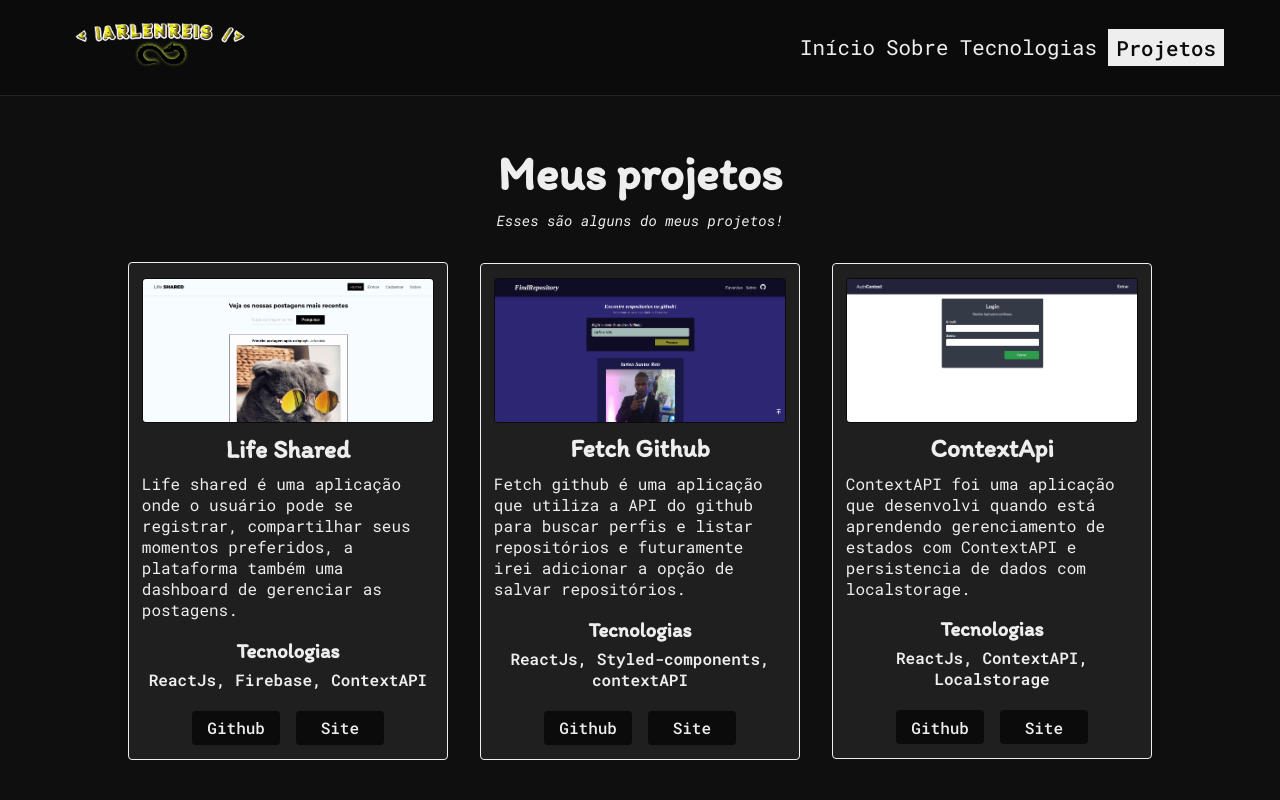
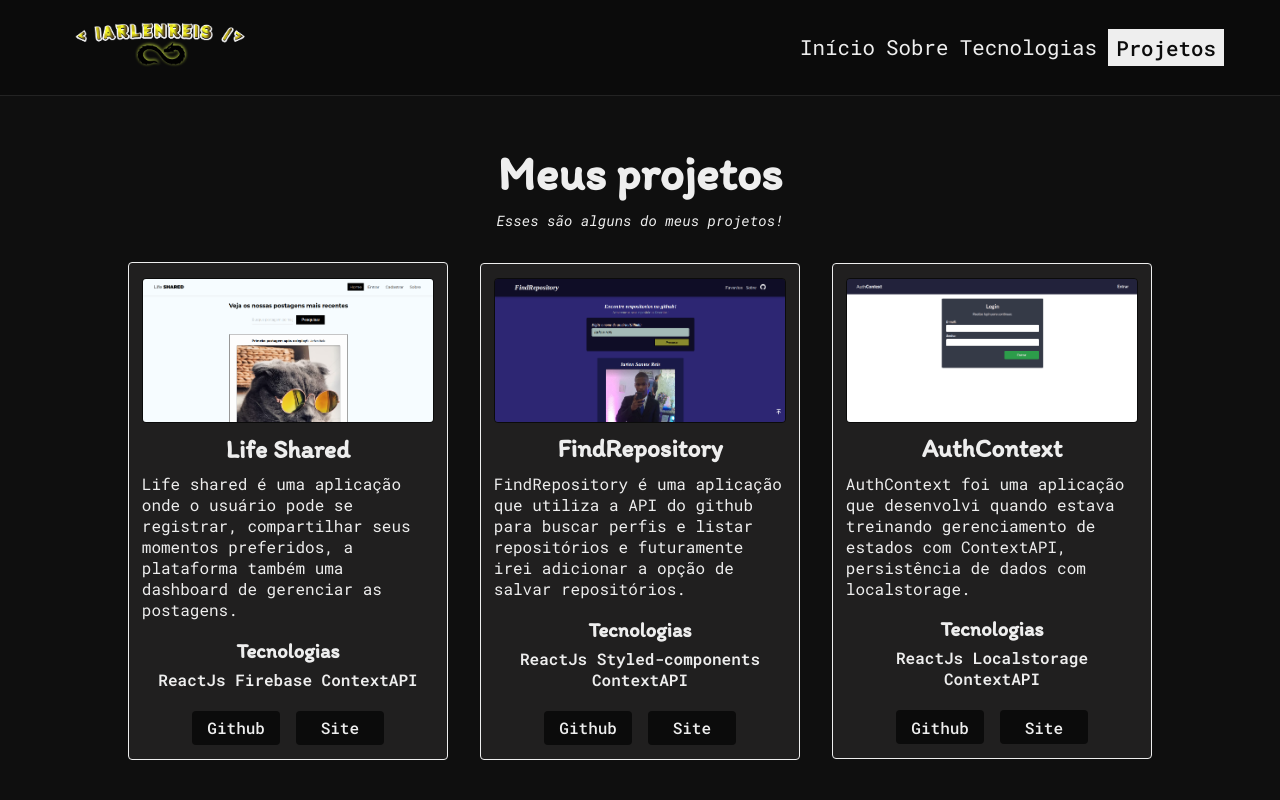
Before and after one commit to iarlen-reis/Meu-Portfolio, a React (Vite) app: page /projetos in a window 1280 px wide. Shown: the top 800 px of the page. Built offline with nearby package versions, Linux system fonts and the light colour scheme.

Commit message:
Refatorando componente de ProjectCard.

```diff
--- a/src/Pages/Project/Project.jsx
+++ b/src/Pages/Project/Project.jsx
@@ -9,6 +9,10 @@ import {
 
 import ProjectCard from "../../components/ProjectCard/ProjectCard";
 
+import LifeSharedImage from "/projects/image-life-shared.png";
+import FetchGithubImage from "/projects/image-fetch-github.png";
+import contextApiImage from "/projects/image-context-api.png";
+
 const Project = () => {
   return (
     <ProjectStyledContainer>
@@ -18,7 +22,36 @@ const Project = () => {
           <p>Esses são alguns do meus projetos!</p>
         </ProjectDecriptionStyled>
         <ProjectsCardContainerStyled>
-          <ProjectCard />
+          <ProjectCard
+            Image={LifeSharedImage}
+            Title="Life Shared"
+            Description="Life shared é uma aplicação onde o usuário pode se registrar,
+            compartilhar seus momentos preferidos, a plataforma também uma
+            dashboard de gerenciar as postagens."
+            Technology={["ReactJs", "Firebase", "ContextAPI"]}
+            Github="https://github.com/iarlen-reis/Life-Shared"
+            Deploy="https://www.life-shared.iarlenreis.com.br/"
+          />
+          <ProjectCard
+            Image={FetchGithubImage}
+            Title="FindRepository"
+            Description="FindRepository é uma aplicação que utiliza a API do github para buscar
+            perfis e listar repositórios e futuramente irei adicionar a opção de
+            salvar repositórios."
+            Technology={["ReactJs", "Styled-components", "ContextAPI"]}
+            Github="https://github.com/iarlen-reis/FetchGitHub"
+            Deploy="https://www.fetch-github.iarlenreis.com.br/"
+          />
+          <ProjectCard
+            Image={contextApiImage}
+            Title="AuthContext"
+            Description="AuthContext foi uma aplicação que desenvolvi quando estava treinando
+            gerenciamento de estados com ContextAPI, persistência de dados com
+            localstorage."
+            Technology={["ReactJs", "Localstorage", "ContextAPI"]}
+            Github="https://github.com/iarlen-reis/React-ContextAPI-Responsividade"
+            Deploy="http://context-api.iarlenreis.com.br/"
+          />
         </ProjectsCardContainerStyled>
       </ContainerStyled>
     </ProjectStyledContainer>
--- a/src/components/ProjectCard/ProjectCard.jsx
+++ b/src/components/ProjectCard/ProjectCard.jsx
@@ -11,95 +11,40 @@ import {
   ProjectTechnologyContainer,
   ProjectButtonContainer,
 } from "./style";
-const ProjectCard = () => {
+const ProjectCard = ({
+  Image,
+  Title,
+  Description,
+  Technology,
+  Github,
+  Deploy,
+}) => {
   return (
-    <>
-      {/* 1 life-shared */}
     <ProjectCardContainerStyled>
       <ProjectImageContainer>
-          <img src={LifeSharedImage} alt="Imagem do projeto life shared" />
+        <img src={Image} alt={Title} />
       </ProjectImageContainer>
       <ProjectDescriptonContainer>
-          <h2>Life Shared</h2>
-          <p>
-            Life shared é uma aplicação onde o usuário pode se registrar,
-            compartilhar seus momentos preferidos, a plataforma também uma
-            dashboard de gerenciar as postagens.
-          </p>
+        <h2>{Title}</h2>
+        <p>{Description}</p>
       </ProjectDescriptonContainer>
       <ProjectTechnologyContainer>
         <h3>Tecnologias</h3>
-          <p>ReactJs, Firebase, ContextAPI</p>
+        <p>
+          {Technology.map((tech) => (
+            <>{tech} </>
+          ))}
+        </p>
       </ProjectTechnologyContainer>
       <ProjectButtonContainer>
-          <a href="https://github.com/iarlen-reis/Life-Shared" target="_blank">
+        <a href={Github} target="_blank">
           Github
         </a>
-          <a href="https://www.life-shared.iarlenreis.com.br/" target="_blank">
+        <a href={Deploy} target="_blank">
           Site
         </a>
       </ProjectButtonContainer>
     </ProjectCardContainerStyled>
-
-      {/* 2 Fetch-githbub */}
-
-      <ProjectCardContainerStyled>
-        <ProjectImageContainer>
-          <img src={FetchGithubImage} alt="Imagem do projeto life shared" />
-        </ProjectImageContainer>
-        <ProjectDescriptonContainer>
-          <h2>Fetch Github</h2>
-          <p>
-            Fetch github é uma aplicação que utiliza a API do github para buscar
-            perfis e listar repositórios e futuramente irei adicionar a opção de
-            salvar repositórios.
-          </p>
-        </ProjectDescriptonContainer>
-        <ProjectTechnologyContainer>
-          <h3>Tecnologias</h3>
-          <p>ReactJs, Styled-components, contextAPI</p>
-        </ProjectTechnologyContainer>
-        <ProjectButtonContainer>
-          <a href="https://github.com/iarlen-reis/FetchGitHub" target="_blank">
-            Github
-          </a>
-          <a href="https://www.fetch-github.iarlenreis.com.br/" target="_blank">
-            Site
-          </a>
-        </ProjectButtonContainer>
-      </ProjectCardContainerStyled>
-
-      {/* 3 context-api */}
-
-      <ProjectCardContainerStyled>
-        <ProjectImageContainer>
-          <img src={contextApiImage} alt="Imagem do projeto life shared" />
-        </ProjectImageContainer>
-        <ProjectDescriptonContainer>
-          <h2>ContextApi</h2>
-          <p>
-            ContextAPI foi uma aplicação que desenvolvi quando está aprendendo
-            gerenciamento de estados com ContextAPI e persistencia de dados com
-            localstorage.
-          </p>
-        </ProjectDescriptonContainer>
-        <ProjectTechnologyContainer>
-          <h3>Tecnologias</h3>
-          <p>ReactJs, ContextAPI, Localstorage</p>
-        </ProjectTechnologyContainer>
-        <ProjectButtonContainer>
-          <a
-            href="https://github.com/iarlen-reis/React-ContextAPI-Responsividade"
-            target="_blank"
-          >
-            Github
-          </a>
-          <a href="http://context-api.iarlenreis.com.br/" target="_blank">
-            Site
-          </a>
-        </ProjectButtonContainer>
-      </ProjectCardContainerStyled>
-    </>
   );
 };
 
```
Lines whose indentation alone changed are shown as unchanged.
